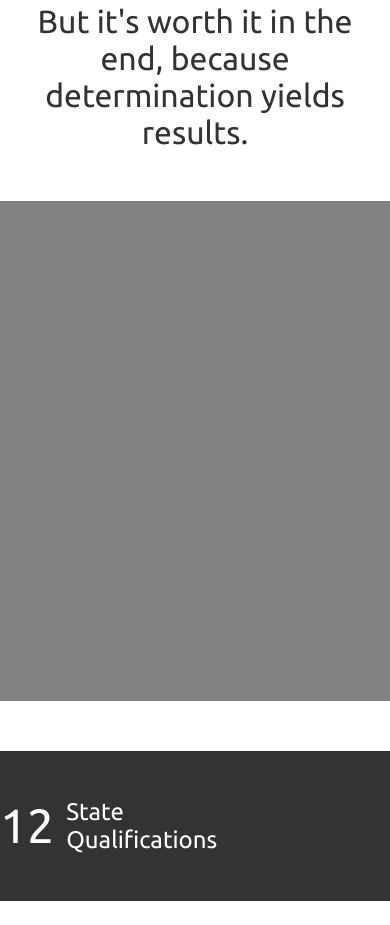
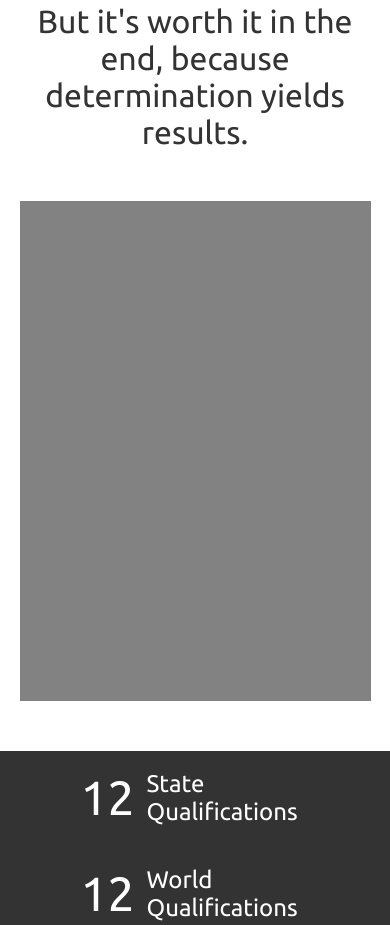
Before and after one commit to GreenNick/THS-Robotics-Site, a plain HTML site: page index.html in a window 390 px wide. Shown: the part 2983-3908 px from the top of the page. Drawn offline with nearby package versions, Linux system fonts and the light colour scheme.

Commit message:
Makes awards section responsive

```diff
--- a/assets/css/modules/_awards.sass
+++ b/assets/css/modules/_awards.sass
@@ -2,6 +2,7 @@ section.awards
   .trophy-container
     height: 500px
     width: 400px
+    max-width: 90%
     margin: auto auto 50px auto
     background: $tertiary-grey
   .qual-bar
@@ -26,3 +27,13 @@ section.awards
         p.label
           font-size: 24px
           padding: 0 12px
+
+@media (max-width: 680px)
+  section.awards
+    .qual-bar
+      padding: 20px 0
+      .container
+        width: 100%
+        flex-direction: column
+        .qualifications
+          margin: 20px auto
```
Also changed, not shown: assets/css/main.css.
